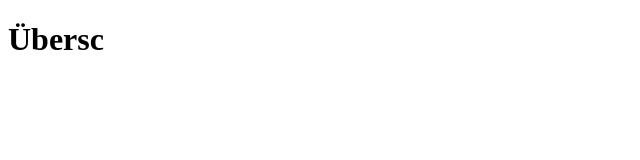
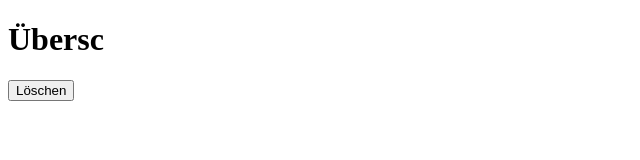
Before and after one commit to Seldir193/Terminal, a plain HTML site: page index.html in a window 1280 px wide. Shown: the whole page, without its empty margins (0-640 px from the left). Drawn offline with Linux system fonts and the light colour scheme.

Commit message:
added fil

```diff
--- a/index.html
+++ b/index.html
@@ -9,5 +9,7 @@
 
     <h1>Übersc</h1>
 
+    <button>Löschen</button>
+
 </body>
 </html>
```
